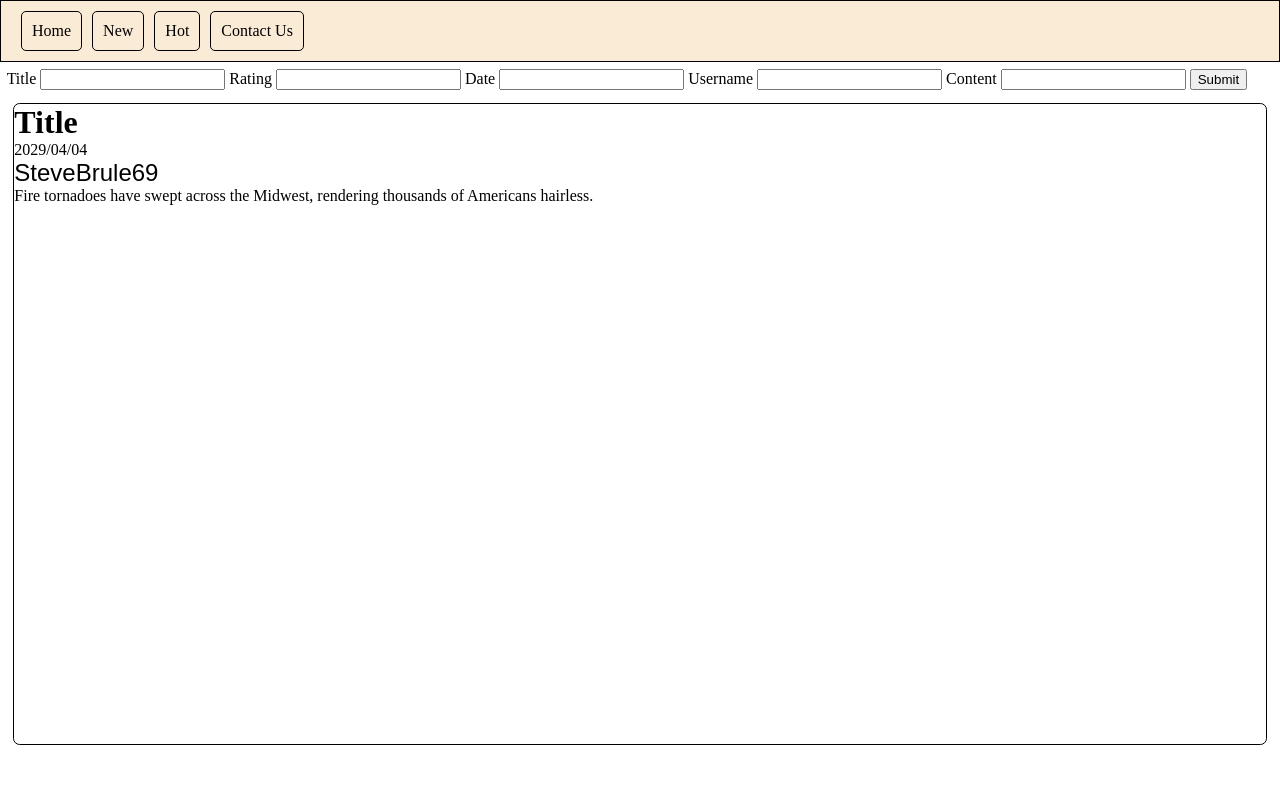
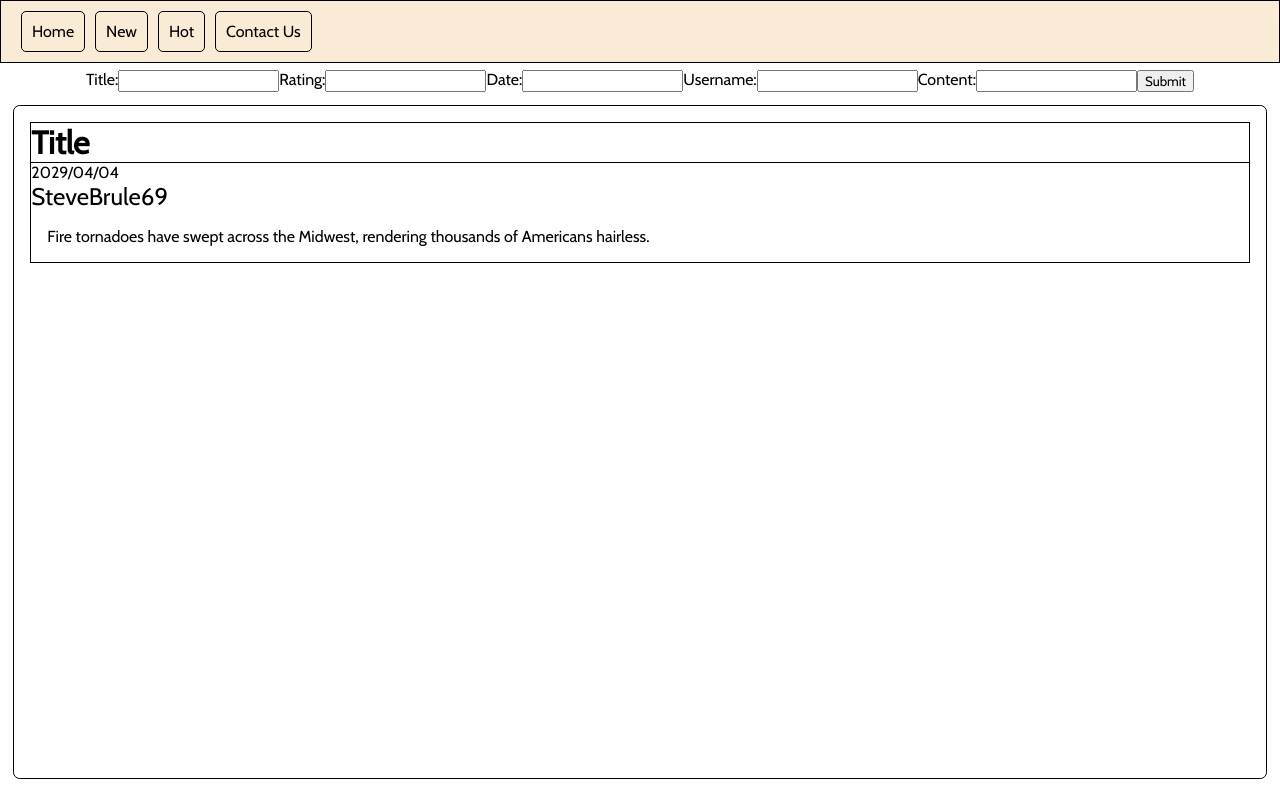
Before and after one commit to EthanDiosana/Assignment2, a website: page index.html in a window 1280 px wide. Drawn offline with nearby package versions, Linux system fonts and the light colour scheme.

Commit message:
added styling

```diff
--- a/Styles/style.css
+++ b/Styles/style.css
@@ -83,3 +83,6 @@
     width: 50pt;
     grid-row-start: 4;
 }
+.title {
+    border-bottom: 1px solid black;
+}
--- a/Styles/tstyle.css
+++ b/Styles/tstyle.css
@@ -1,7 +1,28 @@
-#postsContainer {
-    border: 1px solid black;
+@import url('https://fonts.googleapis.com/css2?family=Cabin&display=swap');
+* {
+    font-family: 'Cabin', sans-serif;
 }
 .user, .col3 {
     font-size: 150%;
-    font-family: sans-serif;
 }
+#postsContainer {
+    padding: 1em;
+}
+.title {
+    border: 1px solid black;
+}
+.date, .user {
+    border-left: 1px solid black;
+    border-right: 1px solid black;
+}
+.user {
+}
+.postBody {
+    border: 1px solid black;
+    border-top: 0;
+    padding: 1em;
+}
+#submitContainer {
+    display: flex;
+    justify-content: center;
+}
--- a/index.html
+++ b/index.html
@@ -30,15 +30,15 @@
 
     <!-- The div containing the post submission form. -->
     <div id="submitContainer">
-      <label for="formTitle">Title</label>
+      <label for="formTitle">Title:</label>
       <input type="text" id="formTitle" name="formTitle">
-      <label for="formRating">Rating</label>
+      <label for="formRating">Rating:</label>
       <input type="text" id="formRating" name="formRating">
-      <label for="formDate">Date</label>
+      <label for="formDate">Date:</label>
       <input type="text" id="formDate" name="formDate">
-      <label for="formUsername">Username</label>
+      <label for="formUsername">Username:</label>
       <input type="text" id="formUsername" name="formUsername">
-      <label for="formContent">Content</label>
+      <label for="formContent">Content:</label>
       <input type="text" id="formContent">
       <input type="submit" id="submit" value="Submit">
     </div>
```
